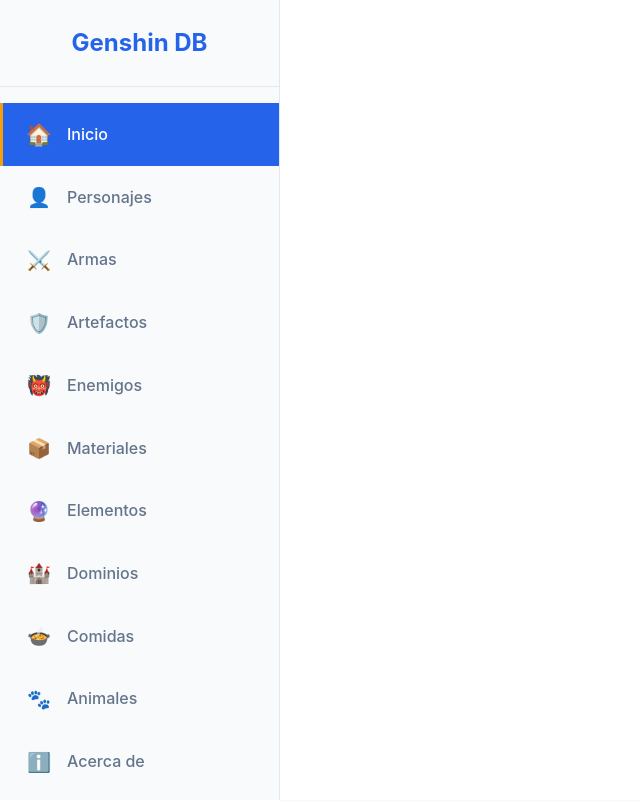
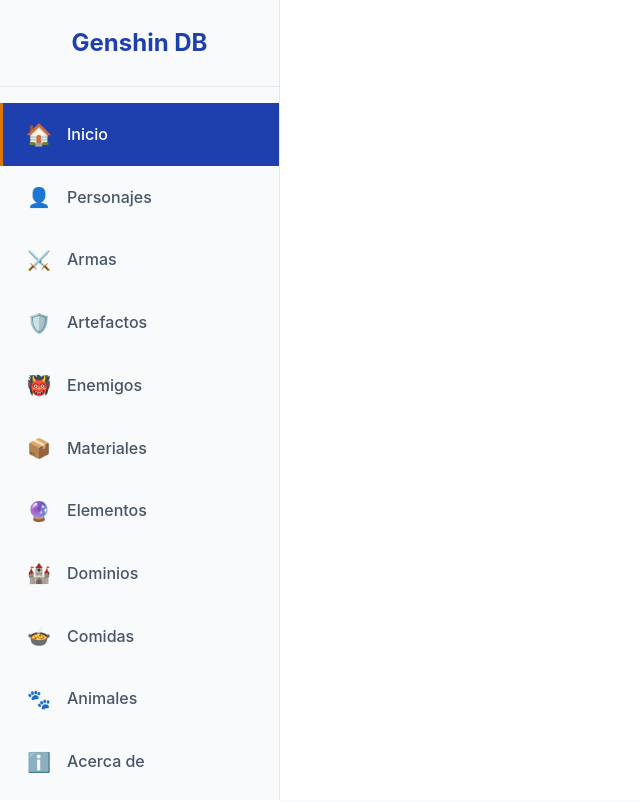
Before and after one commit to carlosyoan99/genshin-db-app, a React (Vite) app: page / in a window 1280 px wide. Shown: the top 802 px of the page, without its empty margins (0-640 px from the left). Built offline with nearby package versions, Linux system fonts and the light colour scheme.

Commit message:
🎨 Mejorar Experiencia de Usuario

```diff
--- a/src/styles/globals.css
+++ b/src/styles/globals.css
@@ -1191,3 +1191,108 @@
     padding: var(--spacing-sm);
   }
 }
+
+/* Mejoras de Accesibilidad y UX */
+:root {
+  /* Mejor contraste para accesibilidad */
+  --primary-color: #1e40af;
+  --primary-dark: #1e3a8a;
+  --primary-light: #3b82f6;
+  --secondary-color: #475569;
+  --accent-color: #d97706;
+  --error-color: #dc2626;
+  --success-color: #16a34a;
+  --warning-color: #ca8a04;
+
+  /* Mejores colores para modo oscuro */
+  --background-color: #ffffff;
+  --surface-color: #f8fafc;
+  --text-primary: #1e293b;
+  --text-secondary: #475569;
+  --border-color: #e2e8f0;
+
+  /* Sombras mejoradas */
+  --shadow-sm: 0 1px 3px 0 rgb(0 0 0 / 0.1), 0 1px 2px -1px rgb(0 0 0 / 0.1);
+  --shadow-md: 0 4px 6px -1px rgb(0 0 0 / 0.1), 0 2px 4px -2px rgb(0 0 0 / 0.1);
+  --shadow-lg: 0 10px 15px -3px rgb(0 0 0 / 0.1), 0 4px 6px -4px rgb(0 0 0 / 0.1);
+
+  /* Animaciones mejoradas */
+  --ease-out: cubic-bezier(0, 0, 0.2, 1);
+  --ease-in-out: cubic-bezier(0.4, 0, 0.2, 1);
+}
+
+[data-theme="dark"] {
+  --background-color: #0f172a;
+  --surface-color: #1e293b;
+  --text-primary: #f1f5f9;
+  --text-secondary: #94a3b8;
+  --border-color: #334155;
+}
+
+/* Focus visible para accesibilidad */
+button:focus-visible,
+input:focus-visible,
+select:focus-visible,
+a:focus-visible {
+  outline: 2px solid var(--primary-color);
+  outline-offset: 2px;
+}
+
+/* Mejores estados hover */
+.nav-link:hover,
+.sidebar-link:hover {
+  transform: translateY(-1px);
+  transition: all 0.2s var(--ease-out);
+}
+
+/* Loaders mejorados */
+.loading-spinner {
+  display: inline-block;
+  width: 20px;
+  height: 20px;
+  border: 2px solid var(--border-color);
+  border-radius: 50%;
+  border-top-color: var(--primary-color);
+  animation: spin 1s ease-in-out infinite;
+}
+
+@keyframes spin {
+  to { transform: rotate(360deg); }
+}
+
+/* Skeleton loading */
+.skeleton {
+  background: linear-gradient(90deg, var(--surface-color) 25%, var(--background-color) 50%, var(--surface-color) 75%);
+  background-size: 200% 100%;
+  animation: loading 1.5s infinite;
+}
+
+/* Mejor contraste para texto */
+.character-name,
+.item-name {
+  color: var(--text-primary);
+  font-weight: 600;
+}
+
+/* Mejoras de touch para móviles */
+@media (max-width: 768px) {
+  .nav-link,
+  .sidebar-link,
+  .home-card {
+    min-height: 44px; /* Tamaño mínimo touch */
+    padding: var(--spacing-md);
+  }
+
+  .search-input {
+    font-size: 16px; /* Previene zoom en iOS */
+  }
+}
+
+/* Reduce motion para usuarios que lo prefieran */
+@media (prefers-reduced-motion: reduce) {
+  * {
+    animation-duration: 0.01ms !important;
+    animation-iteration-count: 1 !important;
+    transition-duration: 0.01ms !important;
+  }
+}
```
